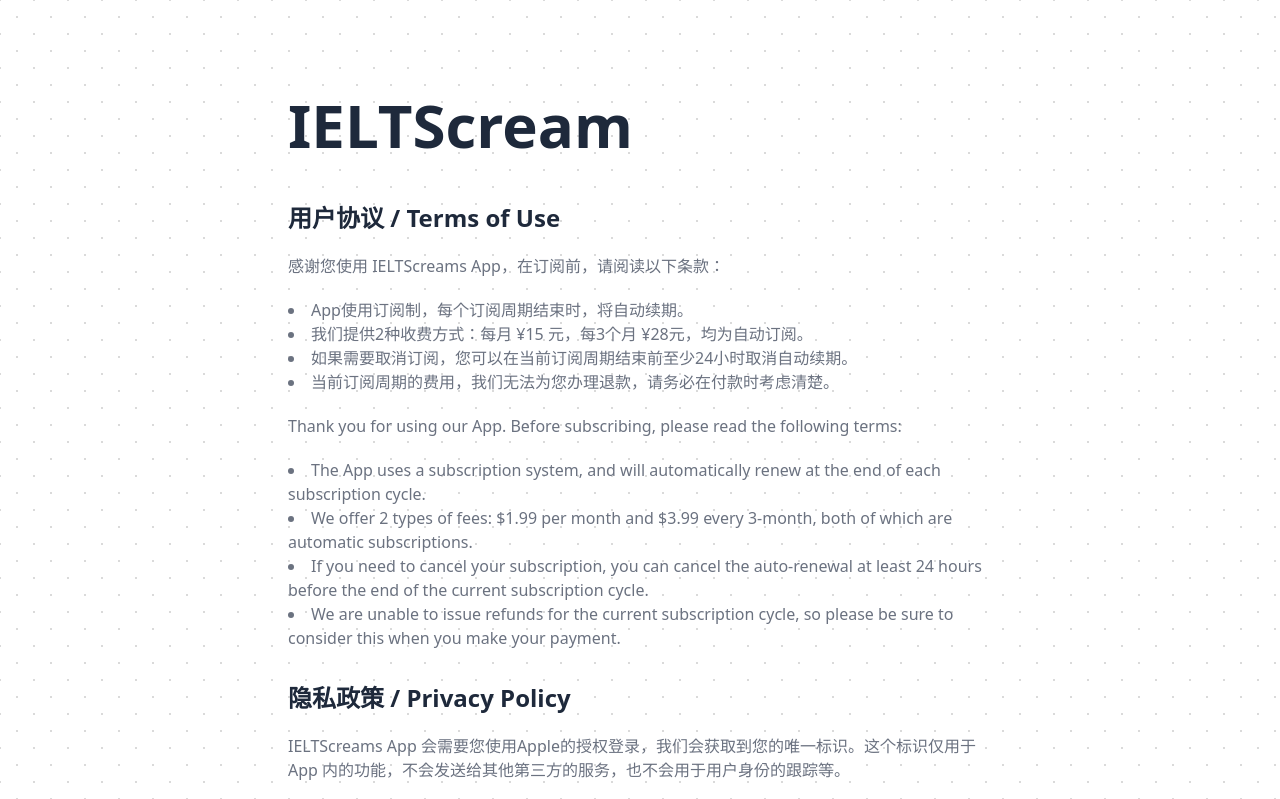
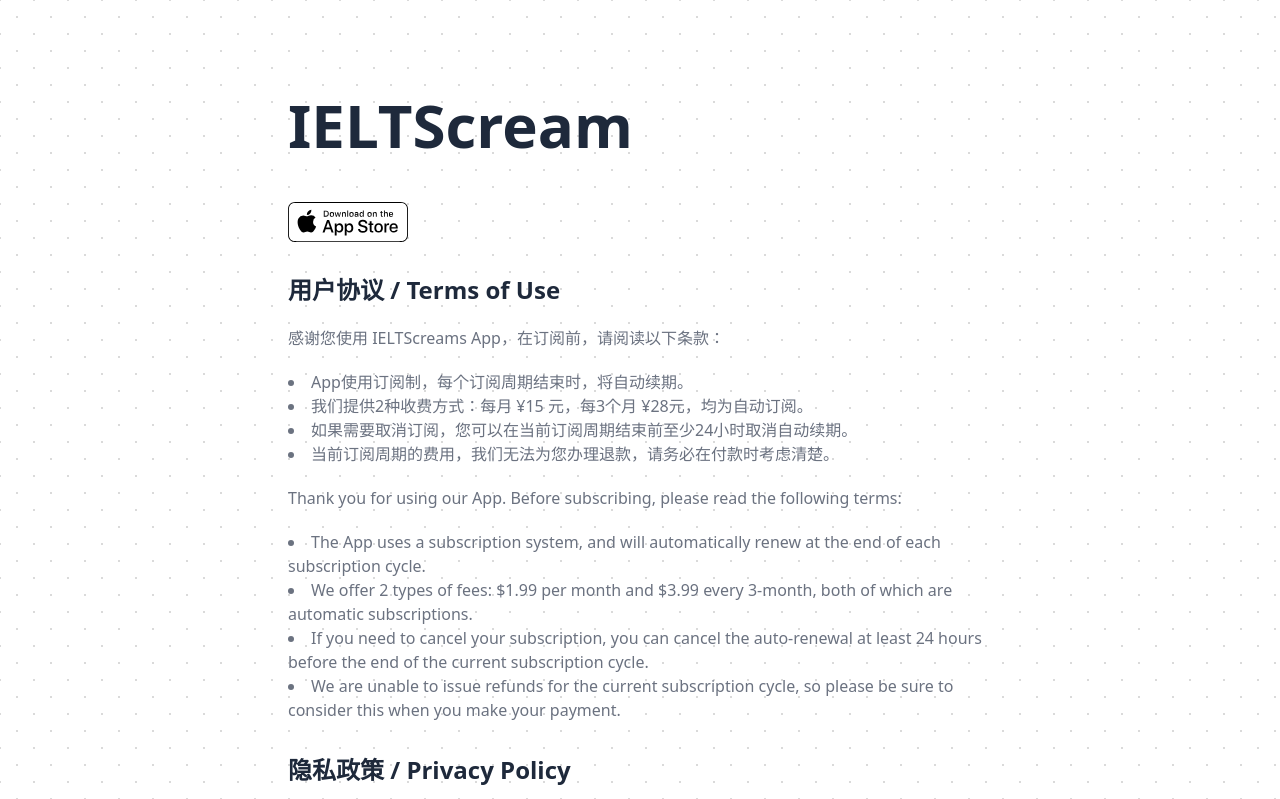
Before and after one commit to IELTScream/IELTScream.github.io, a website: page index.html in a window 1280 px wide. Shown: the top 799 px of the page. Drawn offline with Linux system fonts and the light colour scheme.

Commit message:
Add download icon

```diff
--- a/index.html
+++ b/index.html
@@ -17,6 +17,9 @@
   <div class="max-w-3xl mx-auto px-8">
 
     <h1 class="text-[60px] font-sans font-bold mb-8 text-slate-800">IELTScream</h1>
+    <div>
+      <a href="https://apps.apple.com/app/id6462904900" target="_blank"><img src="./dist/download.svg" alt=""></a>
+    </div>
     <h3 class="text-2xl font-semibold text-slate-800 mt-8 mb-5" id="terms-of-service">用户协议 / Terms
       of Use</h3>
 
@@ -44,12 +47,15 @@
     <p class="my-5">IELTScreams App 会需要您使用Apple的授权登录，我们会获取到您的唯一标识。这个标识仅用于 App 内的功能，不会发送给其他第三方的服务，也不会用于用户身份的跟踪等。</p>
 
     <p class="my-5">
-我们提供了删除账户的功能。如果您选择删除您的账户，我们会同时删除您的个人信息以及您产生的内容信息。</p>
+      我们提供了删除账户的功能。如果您选择删除您的账户，我们会同时删除您的个人信息以及您产生的内容信息。</p>
 
-    <p class="my-5">IELTScreams will require you to use Apple’s authorization login, and we will obtain your unique identifier. This identifier is only used for functions within the App and will not be sent to any other third-party services, nor will it be used for tracking user identity, etc.</p>
+    <p class="my-5">IELTScreams will require you to use Apple’s authorization login, and we will obtain your unique
+      identifier. This identifier is only used for functions within the App and will not be sent to any other
+      third-party services, nor will it be used for tracking user identity, etc.</p>
 
     <p class="my-5">
-We provide an account deletion feature. If you choose to delete your account, we will also delete your personal information as well as the content information you have generated.</p>
+      We provide an account deletion feature. If you choose to delete your account, we will also delete your personal
+      information as well as the content information you have generated.</p>
 
 
 
@@ -64,7 +70,8 @@
 
 
   </div>
-  <script type="text/javascript">window.$crisp=[];window.CRISP_WEBSITE_ID="570aeda1-9326-4eea-bb3c-6000a9e1f311";(function(){d=document;s=d.createElement("script");s.src="https://client.crisp.chat/l.js";s.async=1;d.getElementsByTagName("head")[0].appendChild(s);})();</script>
+  <script
+    type="text/javascript">window.$crisp = []; window.CRISP_WEBSITE_ID = "570aeda1-9326-4eea-bb3c-6000a9e1f311"; (function () { d = document; s = d.createElement("script"); s.src = "https://client.crisp.chat/l.js"; s.async = 1; d.getElementsByTagName("head")[0].appendChild(s); })();</script>
 </body>
 
 </html>
```
Also changed, not shown: dist/download.svg (added), dist/output.css.
